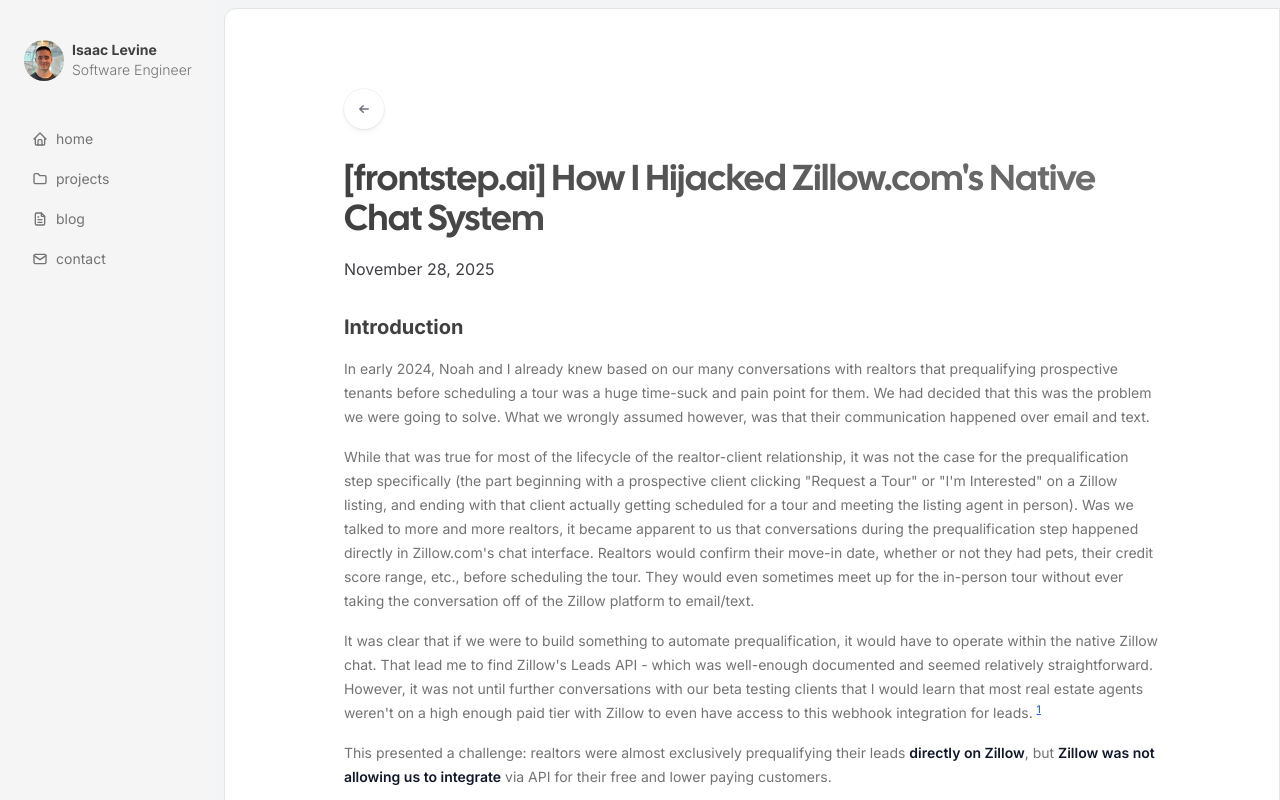
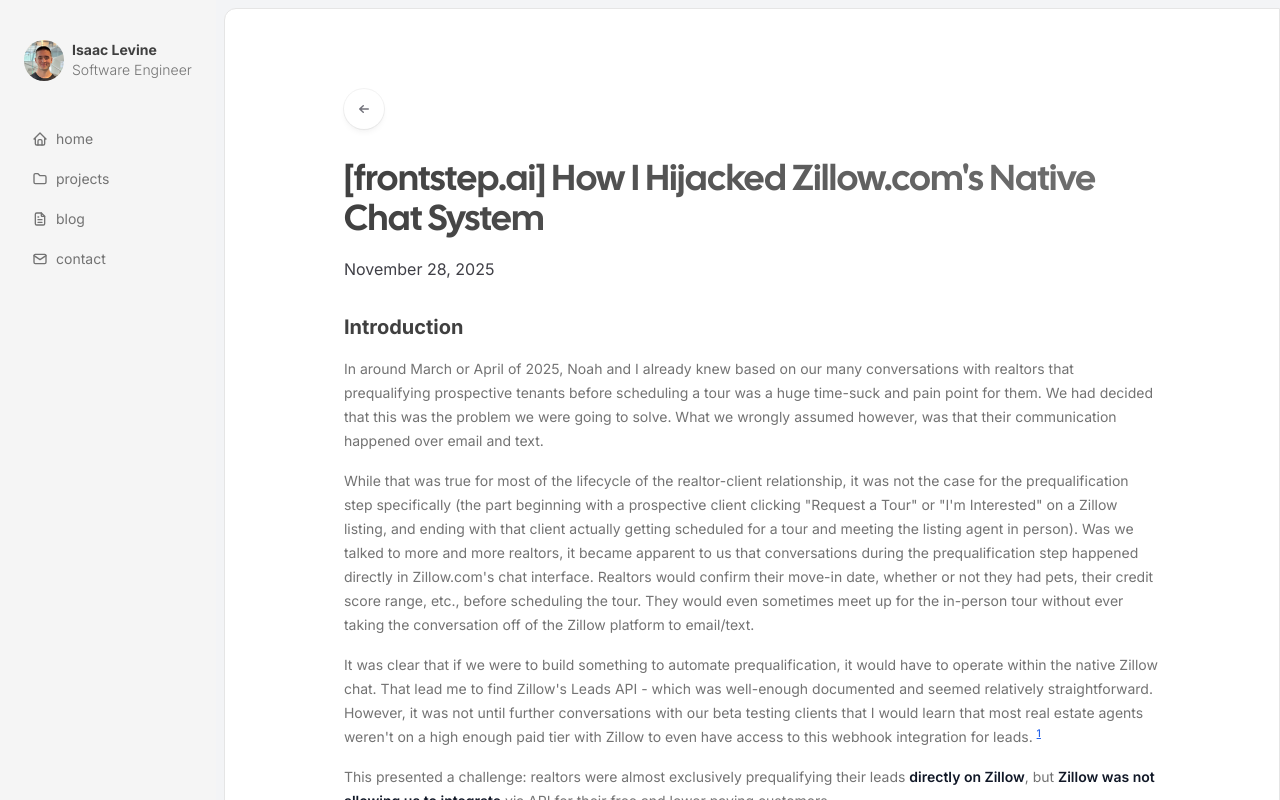
Before and after one commit to isaac-levine/isaac-levine.com, a Next.js app: page /blog/how-i-hijacked-zillows-native-chat-system in a window 1280 px wide. Built offline with nearby package versions, Linux system fonts and the light colour scheme.

Commit message:
fix: fix date

```diff
--- a/src/app/blog/how-i-hijacked-zillows-native-chat-system/content.mdx
+++ b/src/app/blog/how-i-hijacked-zillows-native-chat-system/content.mdx
@@ -9,7 +9,7 @@ export default (props) => <BlogLayout meta={meta} {...props} />;
 
 ## Introduction
 
-In early 2024, Noah and I already knew based on our many conversations with realtors that prequalifying prospective tenants before scheduling a tour was a huge time-suck and pain point for them. We had decided that this was the problem we were going to solve. What we wrongly assumed however, was that their communication happened over email and text.
+In around March or April of 2025, Noah and I already knew based on our many conversations with realtors that prequalifying prospective tenants before scheduling a tour was a huge time-suck and pain point for them. We had decided that this was the problem we were going to solve. What we wrongly assumed however, was that their communication happened over email and text.
 
 While that was true for most of the lifecycle of the realtor-client relationship, it was not the case for the prequalification step specifically (the part beginning with a prospective client clicking "Request a Tour" or "I'm Interested" on a Zillow listing, and ending with that client actually getting scheduled for a tour and meeting the listing agent in person). Was we talked to more and more realtors, it became apparent to us that conversations during the prequalification step happened directly in Zillow.com's chat interface. Realtors would confirm their move-in date, whether or not they had pets, their credit score range, etc., before scheduling the tour. They would even sometimes meet up for the in-person tour without ever taking the conversation off of the Zillow platform to email/text.
 
```
